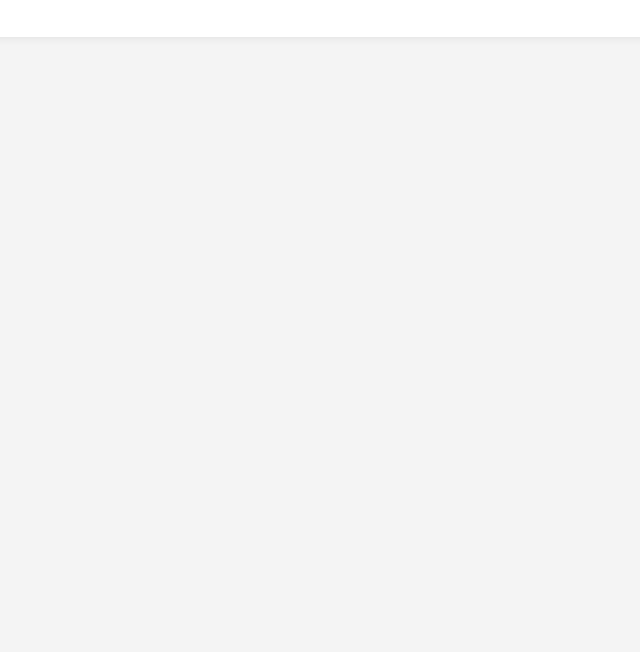
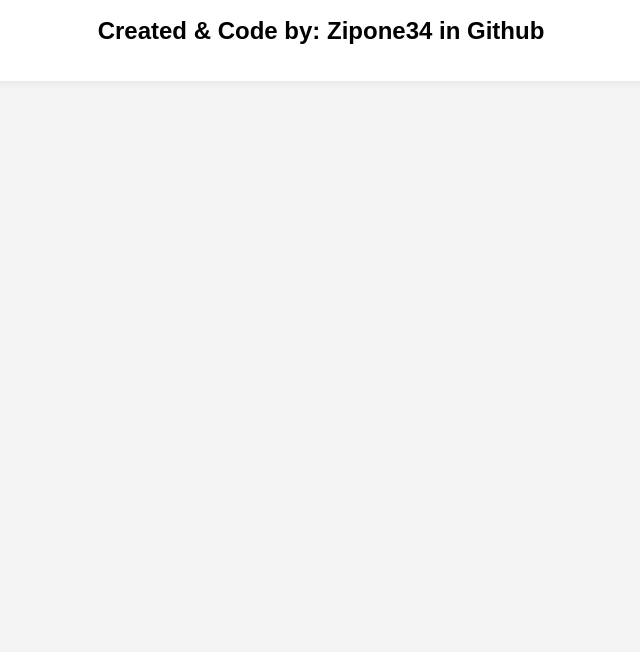
Before and after one commit to Zipone34/Quiz, a plain HTML site: page index.html in a window 1280 px wide. Shown: the part 148-800 px from the top of the page, without its empty margins (319-959 px from the left). Drawn offline with Linux system fonts and the light colour scheme.

Commit message:
Update index.html

```diff
--- a/index.html
+++ b/index.html
@@ -15,7 +15,7 @@
             <h1>Project Management Quiz</h1>
             <button id="start-btn">Start Quiz</button>
         </div>
-
+ <h1 class="Created">Created & Code by: Zipone34 in Github</h1>
         <div id="quiz-screen" style="display: none;">
             <div id="timer">Time Left: <span id="time">05:00</span></div>
             <form id="quizForm"></form>
```
